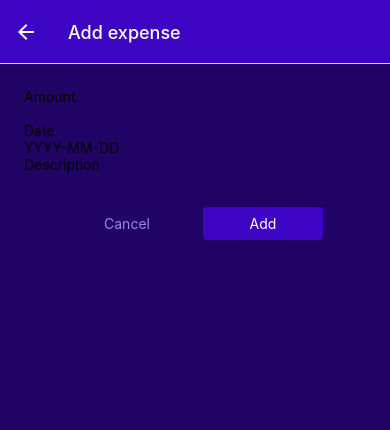
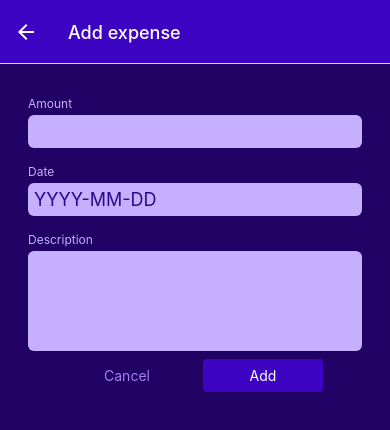
Before and after one commit to pizarrosch/expense-check-app-rn, a React Native app: screen /ManageExpense in a window 390 px wide. Shown: the top 430 px of the page. Built offline with nearby package versions, Linux system fonts and the light colour scheme.

Commit message:
Set default styles for the inputs

```diff
--- a/components/ManageExpense/Input.js
+++ b/components/ManageExpense/Input.js
@@ -1,10 +1,41 @@
-import {View, Text, TextInput} from 'react-native';
+import {View, Text, TextInput, StyleSheet} from 'react-native';
+import {GlobalStyles} from "../../constants/styles";
 
 export default function Input({label, textInputConfig}) {
+
+  const inputStyles = [styles.input];
+
+  if (textInputConfig && textInputConfig.multiline) {
+    inputStyles.push(styles.inputMultiline);
+  }
+
   return (
-    <View>
-      <Text>{label}</Text>
-      <TextInput {...textInputConfig}/>
+    <View style={styles.inputContainer}>
+      <Text style={styles.label}>{label}</Text>
+      <TextInput {...textInputConfig} style={inputStyles}/>
     </View>
   )
 }
+
+const styles = StyleSheet.create({
+  inputContainer: {
+    marginHorizontal: 4,
+    marginVertical: 8
+  },
+  label: {
+    fontSize: 12,
+    color: GlobalStyles.colors.primary100,
+    marginBottom: 4
+  },
+  input: {
+    backgroundColor: GlobalStyles.colors.primary100,
+    padding: 6,
+    borderRadius: 6,
+    fontSize: 18,
+    color: GlobalStyles.colors.primary700
+  },
+  inputMultiline: {
+    minHeight: 100,
+    textAlignVertical: 'top'
+  }
+})
```
